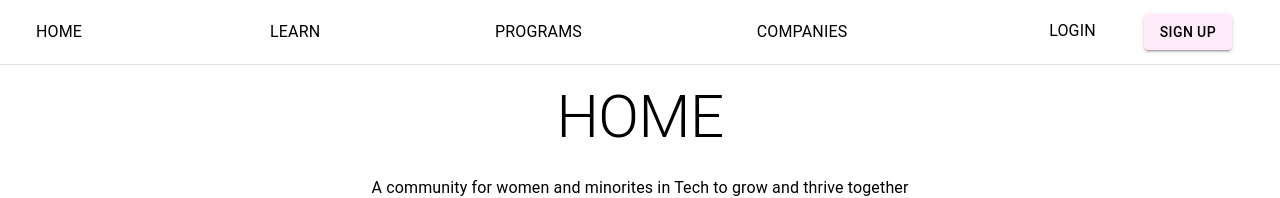
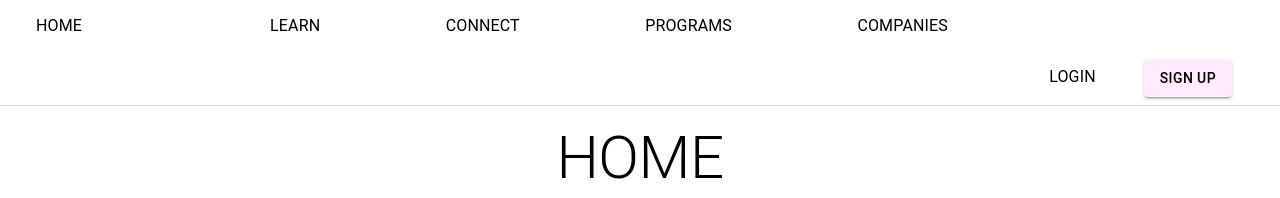
Before and after one commit to HOME-Minority-in-Tech-Forum/HOME---Women-Forum, a React (Create React App) app in the folder frontend/: page / in a window 1280 px wide. Shown: the top 198 px of the page. Built offline with nearby package versions, Linux system fonts and the light colour scheme.

Commit message:
Add Connect to NavBar

```diff
--- a/frontend/src/components/NavBar.jsx
+++ b/frontend/src/components/NavBar.jsx
@@ -29,13 +29,16 @@ const useStyles = makeStyles((theme) => ({
     backgroundColor: theme.navbar.default,
     color: theme.palette.text.primary,
   },
+  centerText: {
+    align: "center",
+  },
   toolbar: {
     display: "flex",
     flexWrap: "wrap",
   },
   toolbarMiddle: {
     display: "flex",
-    maxWidth: "65vw",
+    maxWidth: "69vw",
     marginLeft: "5rem",
     justifyContent: "space-even",
   },
@@ -89,8 +92,22 @@ const NavBar = (props) => {
                   to="/learn"
                   color="textPrimary"
                   underline="none"
+                  align="center"
+                  className={classes.centerText}
                 >
                   LEARN
+                </Link>
+              </ListItemText>
+              <ListItemText inset>
+                <Link
+                  variant="subtitle1"
+                  component={RouterLink}
+                  to="/connect"
+                  color="textPrimary"
+                  underline="none"
+                  className={classes.centerText}
+                >
+                  CONNECT
                 </Link>
               </ListItemText>
               <ListItemText inset>
@@ -100,6 +117,7 @@ const NavBar = (props) => {
                   to="/programs"
                   color="inherit"
                   underline="none"
+                  className={classes.centerText}
                 >
                   PROGRAMS
                 </Link>
@@ -111,6 +129,7 @@ const NavBar = (props) => {
                   to="/companies"
                   color="inherit"
                   underline="none"
+                  className={classes.centerText}
                 >
                   COMPANIES
                 </Link>
```
